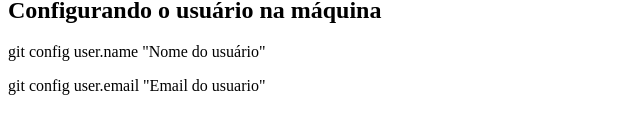
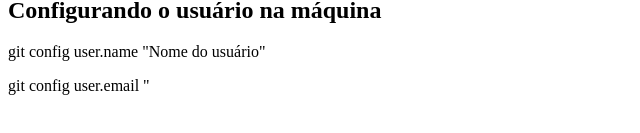
Before and after one commit to vlghpp/SA-BACKEND-SJ, a plain HTML site: page src/index.html in a window 1280 px wide. Shown: the part 389-522 px from the top of the page, without its empty margins (0-640 px from the left). Drawn offline with Linux system fonts and the light colour scheme.

Commit message:
mudança de teste

```diff
--- a/src/index.html
+++ b/src/index.html
@@ -20,6 +20,6 @@
 
     <h2>Configurando o usuário na máquina</h2>
     <p>git config user.name "Nome do usuário"</p>
-    <p>git config user.email "Email do usuario"</p>
+    <p>git config user.email "</p>
 </body>
 </html>
```
Also changed, not shown: src/alisson.js (line endings or trailing spaces).
